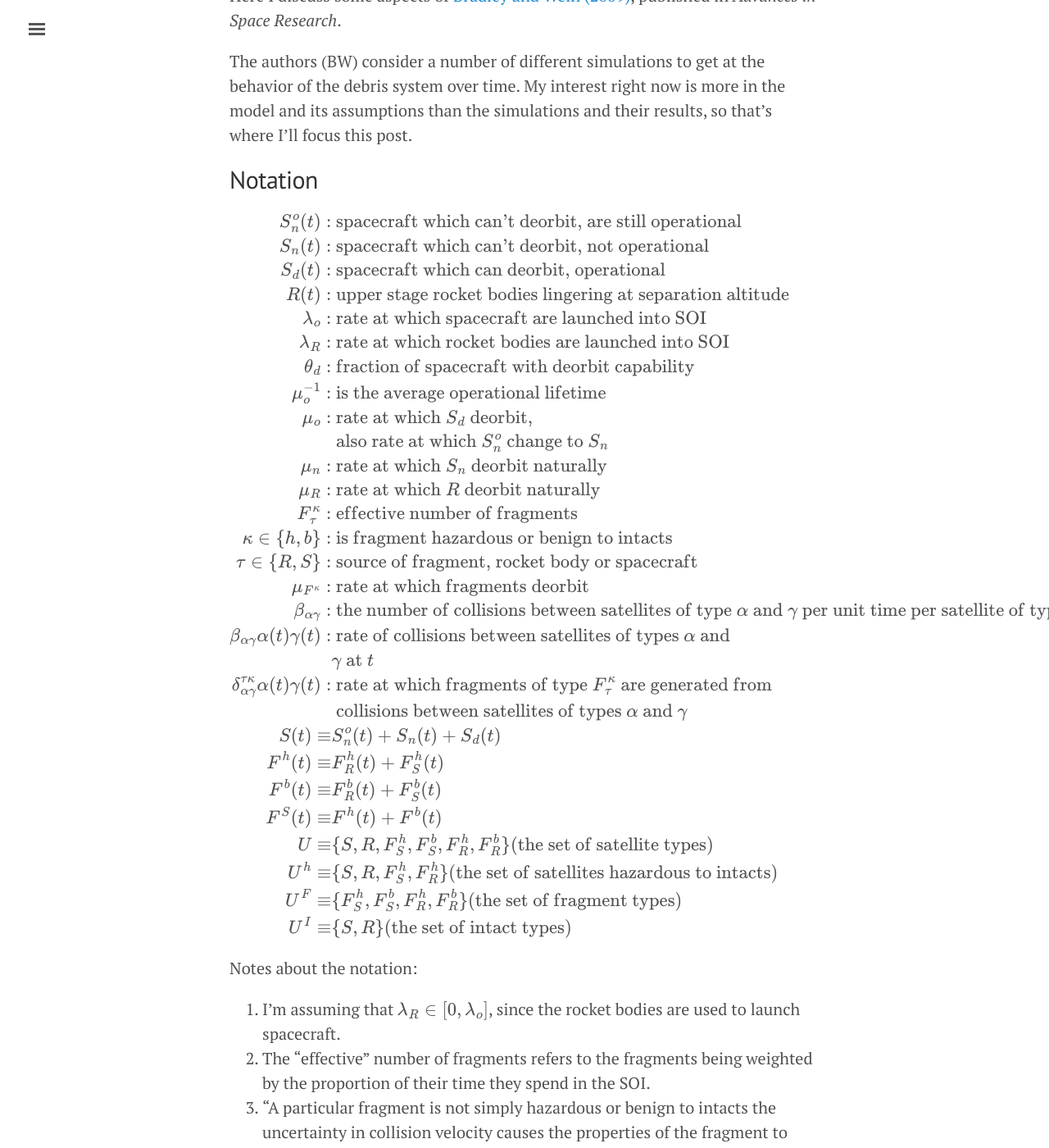
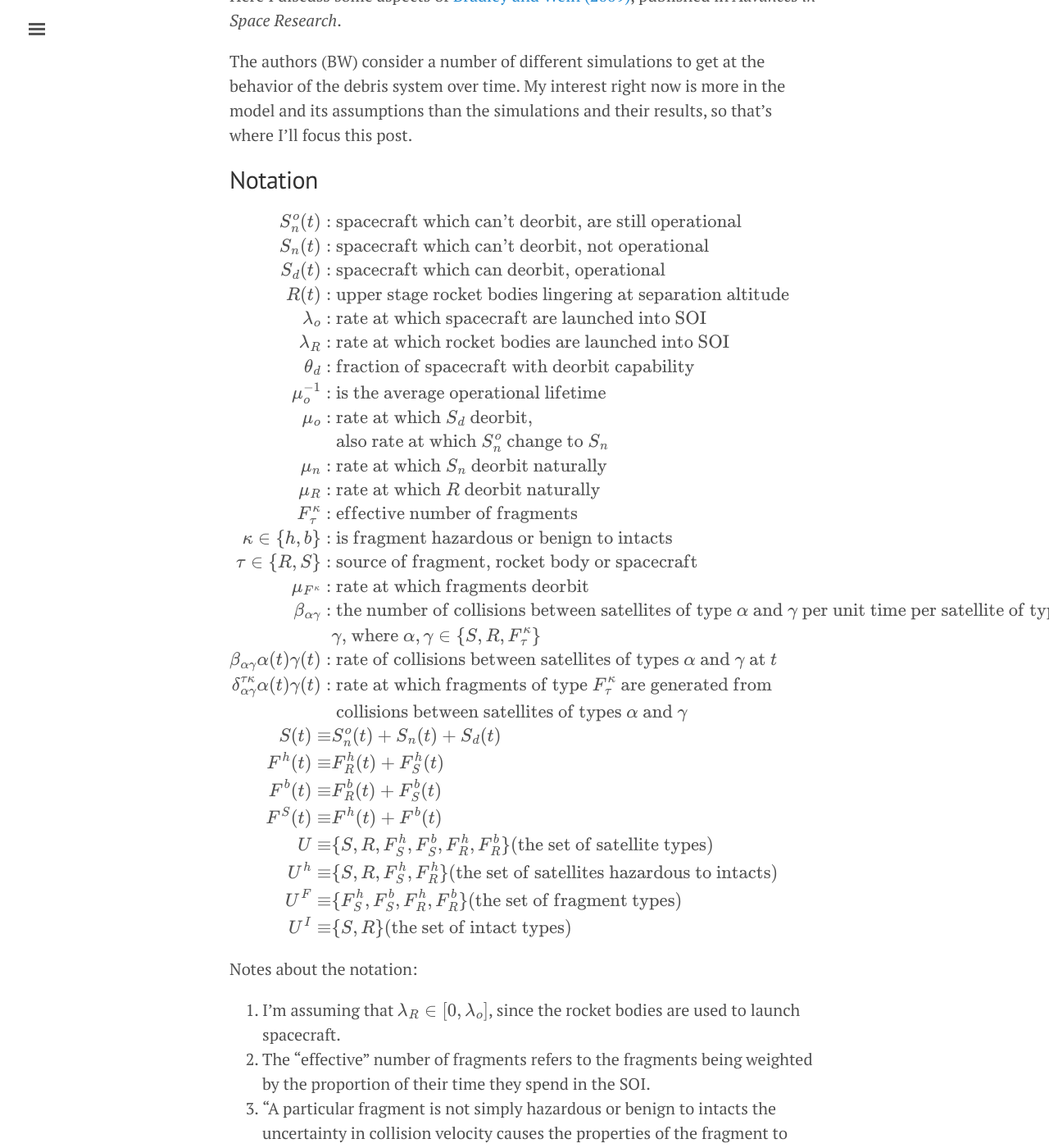
Before and after one commit to akhilrao/akhilrao.github.io, a Jekyll site: the page built from _posts/2016-07-29-paper-review-bradley-wein-space debris.md, in a window 1280 px wide and 1400 px high, scrolled down 302 px. Shown: the whole window at 82% size. Built offline with Jekyll 4.4.1, drawn with Linux system fonts in a browser that asks for light colours; formulas are drawn with MathJax 3.

Commit message:
mathjax fixes -____-

```diff
--- a/_posts/2016-07-29-paper-review-bradley-wein-space debris.md
+++ b/_posts/2016-07-29-paper-review-bradley-wein-space debris.md
@@ -33,9 +33,9 @@ F^{\kappa}_{\tau}:& \text{ effective number of fragments} \cr
 \kappa \in \{ h, b \}:& \text{ is fragment hazardous or benign to intacts} \cr
 \tau \in \{ R, S \}:& \text{ source of fragment, rocket body or spacecraft } \cr
 \mu_{F^{\kappa}}:& \text{ rate at which fragments deorbit} \cr
-\beta_{\alpha \gamma}:& \text{ the number of collisions between satellites of type } \alpha \text{ and } \gamma \text{ per unit time per satellite of type } \alpha \text{ per satellite of type } \gamma   \text{, where } \alpha, \gamma \in \{ S, R, F^{\kappa}_{\tau} \} \cr
-\beta_{\alpha \gamma} \alpha(t) \gamma(t):& \text{ rate of collisions between satellites of types } \alpha \text{ and } \cr
-& \gamma \text{ at } t \cr
+\beta_{\alpha \gamma}:& \text{ the number of collisions between satellites of type } \alpha \text{ and } \gamma \text{ per unit time per satellite of type } \alpha \text{ per satellite of type } \cr
+& \gamma   \text{, where } \alpha, \gamma \in \{ S, R, F^{\kappa}_{\tau} \} \cr
+\beta_{\alpha \gamma} \alpha(t) \gamma(t):& \text{ rate of collisions between satellites of types } \alpha \text{ and } \gamma \text{ at } t \cr
 \delta_{\alpha \gamma}^{\tau \kappa}\alpha(t) \gamma(t):& \text{ rate at which fragments of type } F^{\kappa}_{\tau} \text{ are generated from } \cr
 & \text{ collisions between satellites of types } \alpha \text{ and } \gamma \cr
 S(t) \equiv& S_n^o(t) + S_n(t) + S_d(t) \cr
@@ -80,6 +80,7 @@ $$\begin{align}
 \frac{\delta_{II}}{\beta_{II}} =& \frac{\delta_{IF}}{\beta_{IF}} = \max \left { \max \frac{\delta_{\alpha \gamma}^{\tau \kappa}}{2\beta_{\alpha \gamma}} , \max \frac{\delta_{\alpha \zeta}^{\tau \kappa}}{\beta_{\alpha \zeta}} \right }
 \mu_F =& \min_{\alpha \in U^F} \mu_{\alpha}
 \end{align}$$
+
 for $$\alpha, \gamma \in U^I$$, $$ \zeta, \eta \in U^F $$, $$\tau \in \{ R, S \} $$, $$\kappa \in \{ h,b \} $$.
 
 The simplified system is
```
